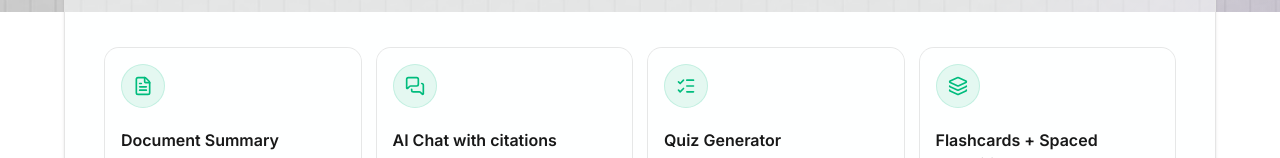
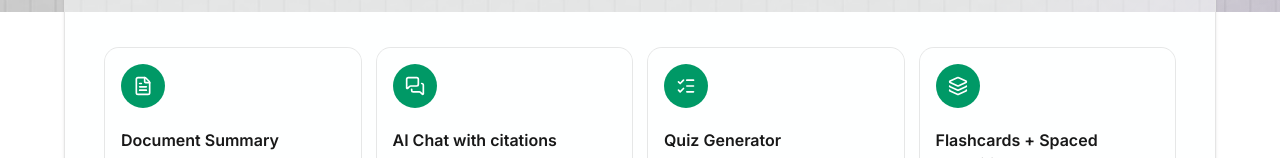
Before and after one commit to shounadhikary/StudyMind, a Next.js app: page / in a window 1280 px wide. Shown: the part 788-946 px from the top of the page. Built offline with nearby package versions, Linux system fonts and the light colour scheme; no server answers.

Commit message:
style: solid emerald icon circles to match reference
Reference uses solid emerald discs with white icons, not the subtle
tint. Apply to both the dashboard and marketing feature grids.

```diff
--- a/src/app/(app)/dashboard/page.tsx
+++ b/src/app/(app)/dashboard/page.tsx
@@ -186,7 +186,7 @@ export default async function DashboardPage() {
           <Link key={feature.title} href={feature.href} className="group">
             <Card className="relative h-full pb-10 transition-colors hover:border-emerald-500/50">
               <CardHeader>
-                <span className="flex size-11 items-center justify-center rounded-full bg-emerald-500/10 text-emerald-500 ring-1 ring-inset ring-emerald-500/15 dark:text-emerald-400">
+                <span className="flex size-11 items-center justify-center rounded-full bg-emerald-600 text-white">
                   <feature.icon className="size-5" />
                 </span>
                 <CardTitle className="mt-4 text-base text-pretty">
--- a/src/app/(marketing)/page.tsx
+++ b/src/app/(marketing)/page.tsx
@@ -160,7 +160,7 @@ export default function LandingPage() {
                 className="border-border/60 bg-card/40 transition-colors hover:border-primary/50"
               >
                 <CardHeader>
-                  <span className="flex size-11 items-center justify-center rounded-full bg-emerald-500/10 text-emerald-500 ring-1 ring-inset ring-emerald-500/15 dark:text-emerald-400">
+                  <span className="flex size-11 items-center justify-center rounded-full bg-emerald-600 text-white">
                     <feature.icon className="size-5" />
                   </span>
                   <CardTitle className="mt-4 text-base font-semibold">
```
